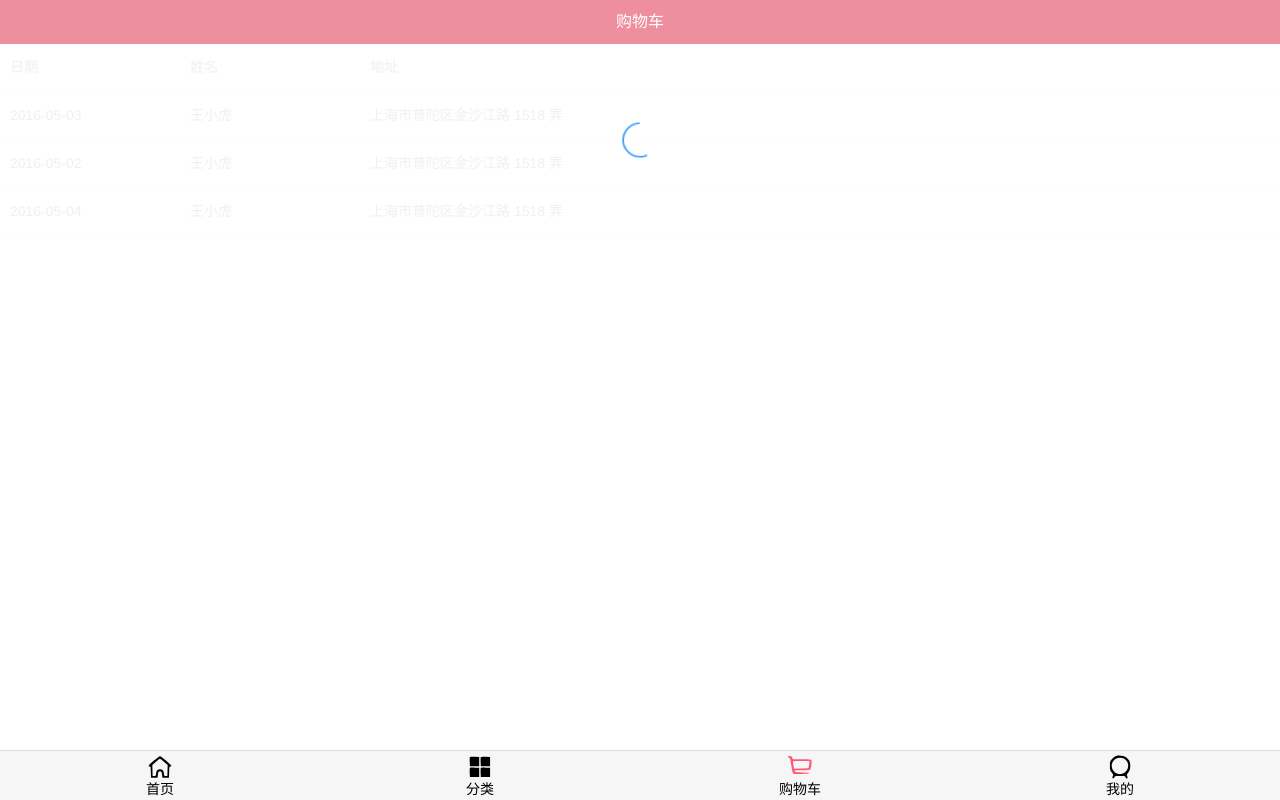
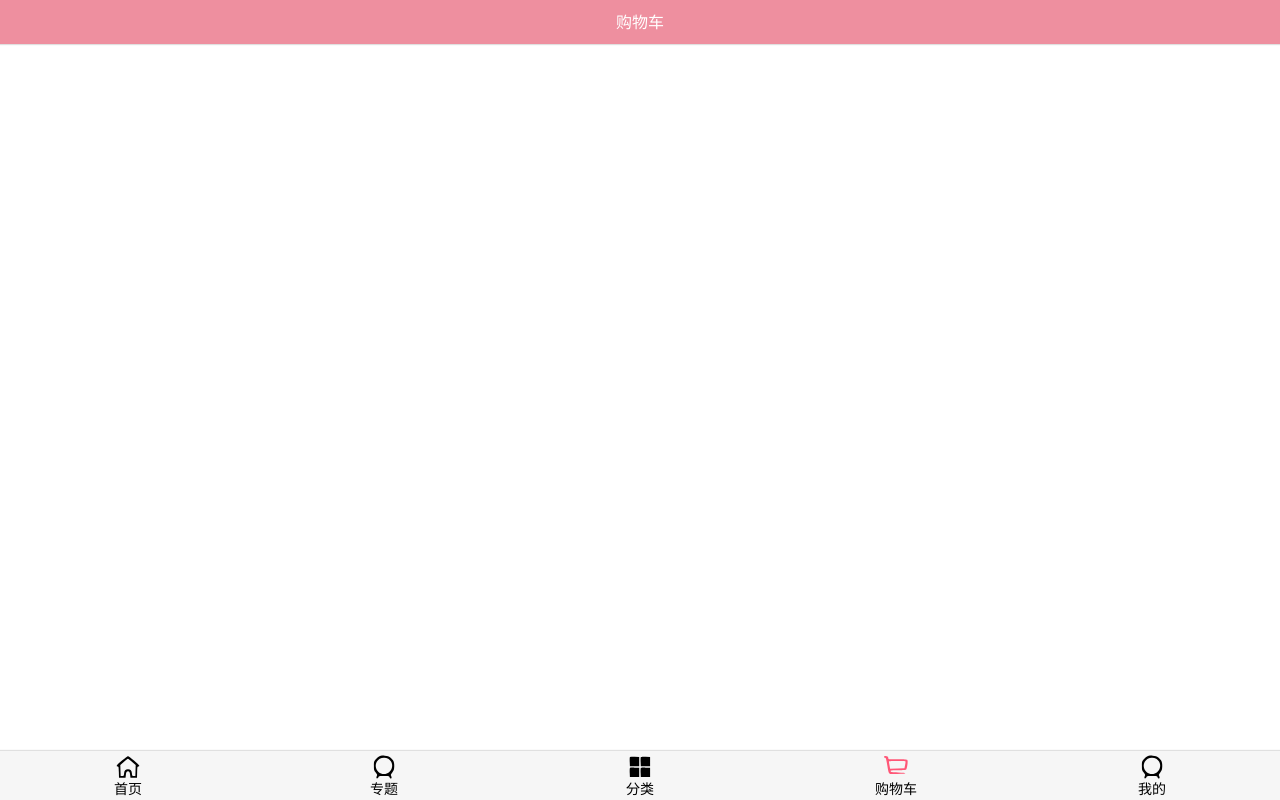
Before and after one commit to WANGJIE999/supermall, a Vue app: page /shopcart in a window 1280 px wide. Built offline with nearby package versions, Linux system fonts and the light colour scheme; what view-design would draw is missing.

Commit message:
初始化项目

```diff
--- a/package.json
+++ b/package.json
@@ -9,6 +9,7 @@
   "dependencies": {
     "axios": "^0.21.1",
     "element-ui": "^2.15.1",
+    "vant": "^2.12.18",
     "view-design": "^4.5.0",
     "vue": "^2.6.11",
     "vue-router": "^3.2.0",
--- a/src/components/contest/MainTabBar.vue
+++ b/src/components/contest/MainTabBar.vue
@@ -1,26 +1,51 @@
 <template>
   <div>
     <tab-bar>
-    <tab-bar-item path='/home'>
-        <slot slot="tab-bar"><img src="~assets/images/tabbar/home.svg" alt=""></slot>
-        <slot slot="tab-item"><img src="~assets/images/tabbar/home_active.svg" alt=""></slot>
+      <tab-bar-item path="/home">
+        <slot slot="tab-bar"
+          ><img src="~assets/images/tabbar/home.svg" alt=""
+        /></slot>
+        <slot slot="tab-item"
+          ><img src="~assets/images/tabbar/home_active.svg" alt=""
+        /></slot>
         <slot slot="tab-text">首页</slot>
-    </tab-bar-item>
-    <tab-bar-item path='/category'>
-        <slot slot="tab-bar"><img src="~assets/images/tabbar/category.svg" alt=""></slot>
-        <slot slot="tab-item"><img src="~assets/images/tabbar/category_active.svg" alt=""></slot>
+      </tab-bar-item>
+      <tab-bar-item path="special">
+        <slot slot="tab-bar"
+          ><img src="~assets/images/tabbar/profile.svg" alt=""
+        /></slot>
+        <slot slot="tab-item"
+          ><img src="~assets/images/tabbar/profile_active.svg" alt=""
+        /></slot>
+        <slot slot="tab-text">专题</slot>
+      </tab-bar-item>
+      <tab-bar-item path="/category">
+        <slot slot="tab-bar"
+          ><img src="~assets/images/tabbar/category.svg" alt=""
+        /></slot>
+        <slot slot="tab-item"
+          ><img src="~assets/images/tabbar/category_active.svg" alt=""
+        /></slot>
         <slot slot="tab-text">分类</slot>
-    </tab-bar-item>
-    <tab-bar-item path = 'shopcart'>
-        <slot slot="tab-bar"><img src="~assets/images/tabbar/shopcart.svg" alt=""></slot>
-        <slot slot="tab-item"><img src="~assets/images/tabbar/shopcart_active.svg" alt=""></slot>
+      </tab-bar-item>
+      <tab-bar-item path="shopcart">
+        <slot slot="tab-bar"
+          ><img src="~assets/images/tabbar/shopcart.svg" alt=""
+        /></slot>
+        <slot slot="tab-item"
+          ><img src="~assets/images/tabbar/shopcart_active.svg" alt=""
+        /></slot>
         <slot slot="tab-text">购物车</slot>
-    </tab-bar-item>
-    <tab-bar-item path='profile'>
-        <slot slot="tab-bar"><img src="~assets/images/tabbar/profile.svg" alt=""></slot>
-        <slot slot="tab-item"><img src="~assets/images/tabbar/profile_active.svg" alt=""></slot>
+      </tab-bar-item>
+      <tab-bar-item path="profile">
+        <slot slot="tab-bar"
+          ><img src="~assets/images/tabbar/profile.svg" alt=""
+        /></slot>
+        <slot slot="tab-item"
+          ><img src="~assets/images/tabbar/profile_active.svg" alt=""
+        /></slot>
         <slot slot="tab-text">我的</slot>
-    </tab-bar-item>
+      </tab-bar-item>
     </tab-bar>
   </div>
 </template>
--- a/src/router/index.js
+++ b/src/router/index.js
@@ -6,6 +6,7 @@ const Home = () => import('views/home/Home')
 const Profile = () => import('views/profile/Profile')
 const Category = () => import('views/category/Category')
 const Shopcart = () => import('views/shopcart/Shopcart')
+const Special = () => import('views/special/Special')
 
 Vue.use(VueRouter)
 
@@ -38,6 +39,10 @@ const routes = [
     path: '/category',
     component: Category
   },
+  {
+    path: '/special',
+    component: Special
+  }
 
 ]
 const router = new VueRouter({
--- a/src/views/home/Home.vue
+++ b/src/views/home/Home.vue
@@ -3,6 +3,12 @@
     <nav-bar class="home-nav">
       <div slot="center">购物街</div>
     </nav-bar>
+
+    <van-swipe :autoplay="3000">
+      <van-swipe-item v-for="(image, index) in images" :key="index">
+        <img v-lazy="image" />
+      </van-swipe-item>
+    </van-swipe>
   </div>
 </template>
 
@@ -13,7 +19,12 @@ export default {
   name: "",
   data() {
     return {
-      banners: [],
+      images: [
+        "assets/images/home/index_ad1.jpg",
+        "assets/images/home/index_ad2.jpg",
+        "assets/images/home/index_ad3.jpg",
+        "assets/images/home/index_ad4.jpg",
+      ],
     };
   },
   components: { NavBar },
@@ -32,4 +43,15 @@ export default {
   background-color: rgb(238, 143, 159);
   color: #fff;
 }
+.my-swipe img {
+  width: 375px;
+  height: 177px;
+}
+.my-swipe .van-swipe-item {
+  color: #fff;
+  font-size: 20px;
+  line-height: 150px;
+  text-align: center;
+  background-color: #39a9ed;
+}
 </style>
--- a/src/views/profile/Profile.vue
+++ b/src/views/profile/Profile.vue
@@ -3,11 +3,6 @@
     <nav-bar class="profilr-nav">
       <div slot="center">我的</div>
     </nav-bar>
-    <el-carousel class="elel" :interval="5000" arrow="always">
-      <el-carousel-item v-for="item in 4" :key="item">
-        <h3>{{ item }}</h3>
-      </el-carousel-item>
-    </el-carousel>
   </div>
 </template>
 
@@ -29,23 +24,4 @@ export default {
   background-color: rgb(238, 143, 159);
   color: #fff;
 }
-.el-carousel__container {
-  height: 130px;
-}
-.el-carousel__item h3 {
-  height: 130px;
-  color: #475669;
-  font-size: 18px;
-  opacity: 0.75;
-  line-height: 130px;
-  margin: 0;
-}
-
-.el-carousel__item:nth-child(2n) {
-  background-color: #99a9bf;
-}
-
-.el-carousel__item:nth-child(2n + 1) {
-  background-color: #d3dce6;
-}
 </style>
--- a/src/views/shopcart/Shopcart.vue
+++ b/src/views/shopcart/Shopcart.vue
@@ -1,11 +1,7 @@
 <template>
   <div id="shopcart">
     <nav-bar class="shopcart-nav"><div slot="center">购物车</div></nav-bar>
-    <el-table v-loading="loading" :data="tableData" style="width: 100%">
-      <el-table-column prop="date" label="日期" width="180"> </el-table-column>
-      <el-table-column prop="name" label="姓名" width="180"> </el-table-column>
-      <el-table-column prop="address" label="地址"> </el-table-column>
-    </el-table>
+    <div class="block"></div>
   </div>
 </template>
 
@@ -14,26 +10,7 @@ import NavBar from "components/common/NavBar";
 export default {
   name: "",
   data() {
-    return {
-      tableData: [
-        {
-          date: "2016-05-03",
-          name: "王小虎",
-          address: "上海市普陀区金沙江路 1518 弄",
-        },
-        {
-          date: "2016-05-02",
-          name: "王小虎",
-          address: "上海市普陀区金沙江路 1518 弄",
-        },
-        {
-          date: "2016-05-04",
-          name: "王小虎",
-          address: "上海市普陀区金沙江路 1518 弄",
-        },
-      ],
-      loading: true,
-    };
+    return {};
   },
   components: { NavBar },
   mounted() {},
@@ -46,4 +23,23 @@ export default {
   background-color: rgb(238, 143, 159);
   color: #fff;
 }
+.el-carousel__item h3 {
+  color: #475669;
+  font-size: 14px;
+  opacity: 0.75;
+  line-height: 150px;
+  margin: 0;
+}
+
+.el-carousel__item:nth-child(2n) {
+  background-color: #99a9bf;
+}
+
+.el-carousel__item:nth-child(2n + 1) {
+  background-color: #d3dce6;
+}
+.imgs img {
+  width: 375px;
+  height: 194px;
+}
 </style>
--- /dev/null
+++ b/src/views/special/Special.vue
@@ -0,0 +1,18 @@
+<template>
+  <div>专题</div>
+</template>
+
+<script>
+export default {
+  name: "",
+  data() {
+    return {};
+  },
+  components: {},
+  mounted() {},
+  methods: {},
+};
+</script>
+
+<style>
+</style>
```
Also changed, not shown: src/main.js (+11 -0 lines), 1 other file (tests, documents, lock files or other folders).
